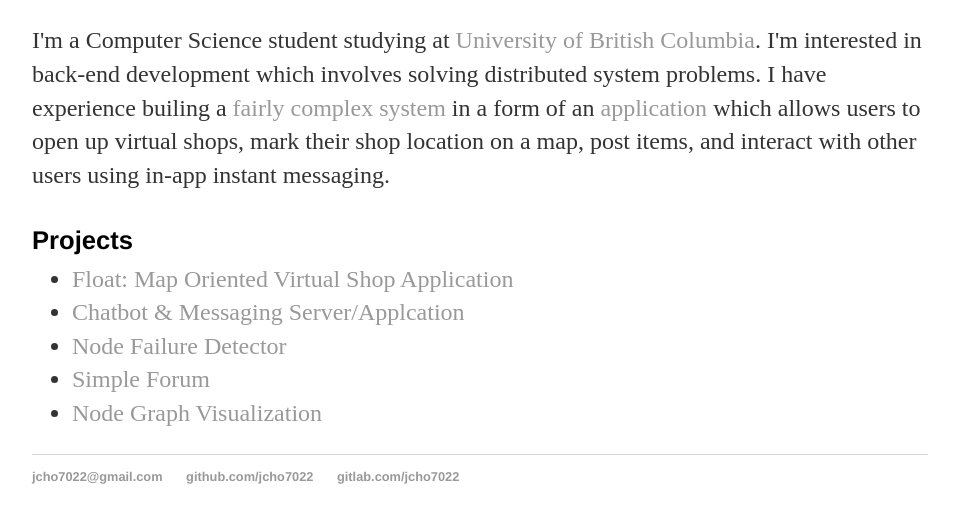
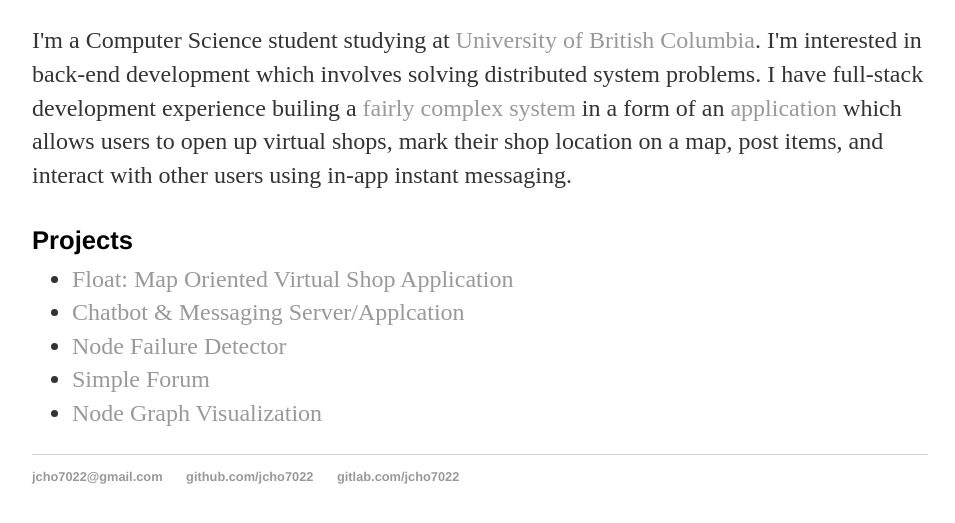
Before and after one commit to jcho7022/jcho7022.github.io, a Jekyll site: the page built from index.html, in a window 1280 px wide, cut to the strip 467-1023 px from the top of the page. Shown: the top 523 px of the strip, without its empty margins (160-1115 px from the left). Built offline with Jekyll 4.4.1, drawn with Linux system fonts in a browser that asks for light colours.

Commit message:
Update index.html

```diff
--- a/index.html
+++ b/index.html
@@ -9,7 +9,7 @@
 		<p>
 		I'm a Computer Science student studying at <a href="https://en.wikipedia.org/wiki/University_of_British_Columbia">University of British Columbia</a>.
 		I'm interested in back-end development which involves solving distributed system problems.
-		I have experience builing a <a href="/projects/float">fairly complex system</a> in
+		I have full-stack development experience builing a <a href="/projects/float">fairly complex system</a> in
 		a form of an <a href="https://play.google.com/store/apps/details?id=com.floatapplication">application</a>
 		which allows users to open up virtual shops, mark their shop location on a map, post items, and interact with other users using in-app instant messaging.
 		</p>
```
